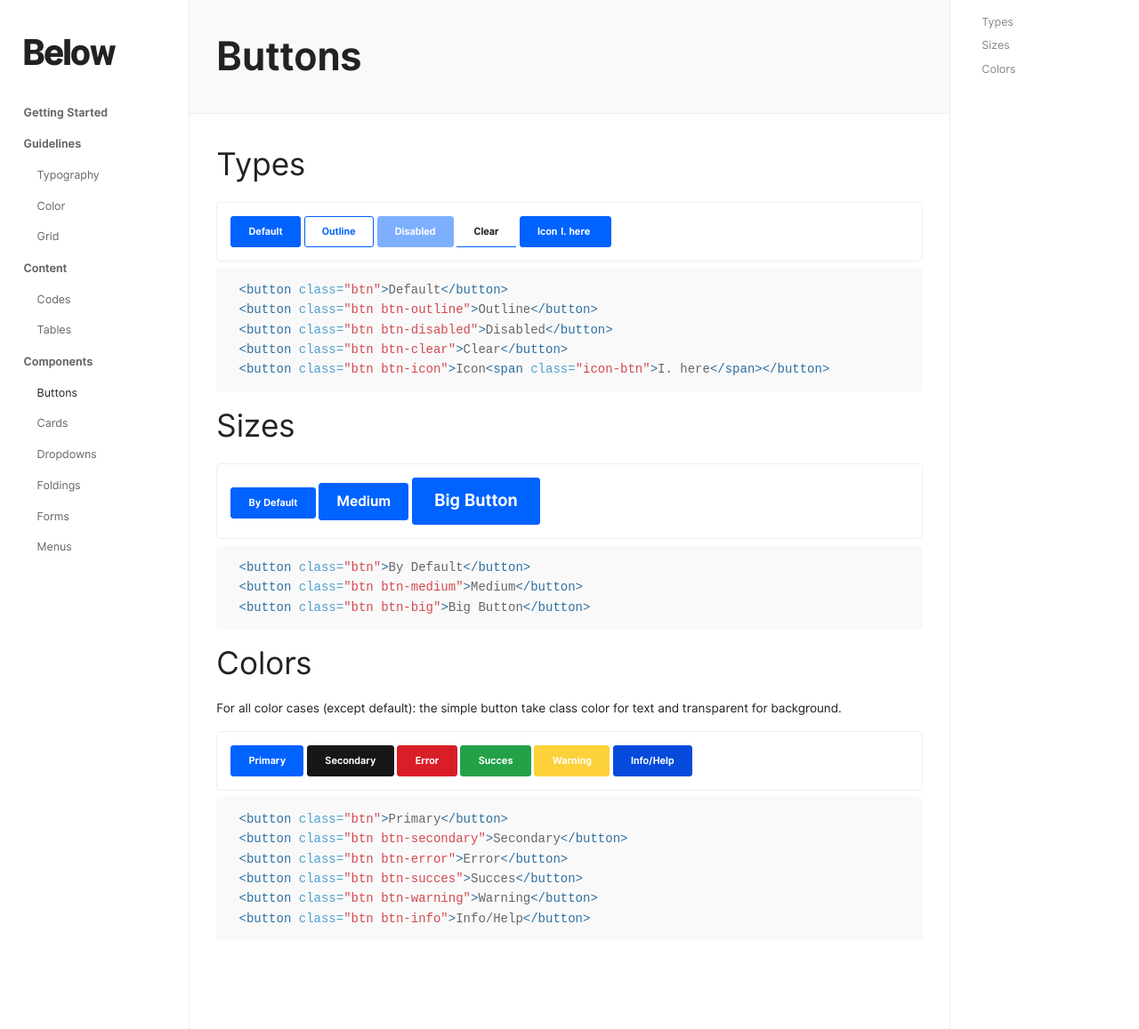
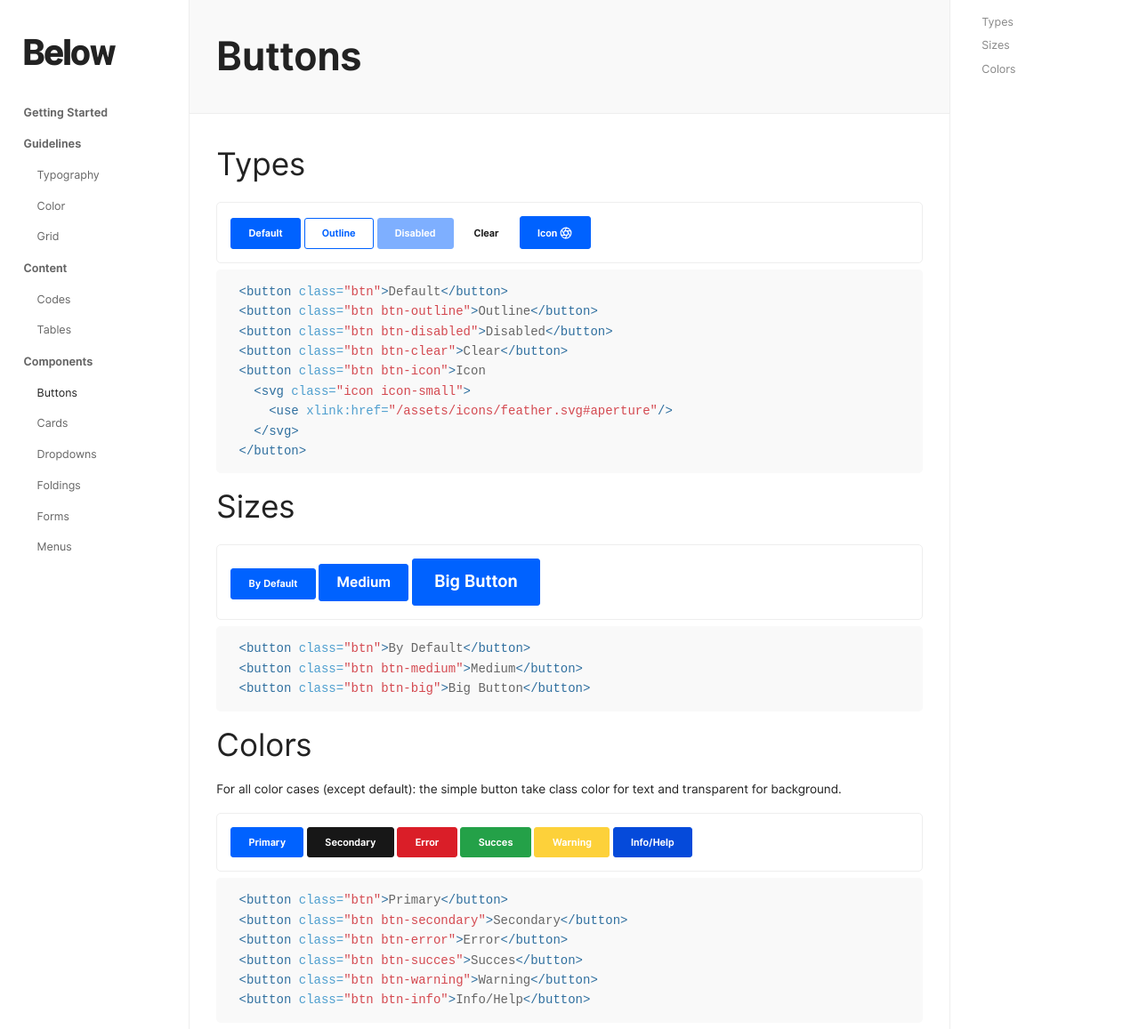
Before and after one commit to innusource/below, a Jekyll site: the page built from _pages/components/buttons.md, in a window 1280 px wide and 1157 px high. Shown: the whole window at 89% size. Built offline with Jekyll 4.4.1, drawn with Linux system fonts in a browser that asks for light colours.

Commit message:
corrections to clear and icon

```diff
--- a/_pages/components/buttons.md
+++ b/_pages/components/buttons.md
@@ -12,7 +12,11 @@ toc: true
 <button class="btn btn-outline">Outline</button>
 <button class="btn btn-disabled">Disabled</button>
 <button class="btn btn-clear">Clear</button>
-<button class="btn btn-icon">Icon<span class="icon-btn">I. here</span></button>
+<button class="btn btn-icon">Icon
+  <svg class="icon icon-small">
+    <use xlink:href="/assets/icons/feather.svg#aperture"/>
+  </svg>
+</button>
 {% endcapture %}
 {% include example.html content=example %}
 
--- a/src/buttons/_buttons.scss
+++ b/src/buttons/_buttons.scss
@@ -19,11 +19,8 @@
   &.btn-clear{
     background: transparent;
     color: $interactive-02;
-    border-bottom: 1px solid $interactive-01;
-    border-top: 0px;
-    border-left: 0px;
-    border-right: 0px;
-    border-radius: 0px;
+    border: 0px;
+    border-radius: 3px;
   }
 
   &:hover{
@@ -169,11 +166,6 @@
   }
 
   &.btn-icon{
-    &.icon-btn{
-      margin: 0 5px;
-    }
-  }
-  span{
-    margin: 0 4px;
+
   }
 }
```
